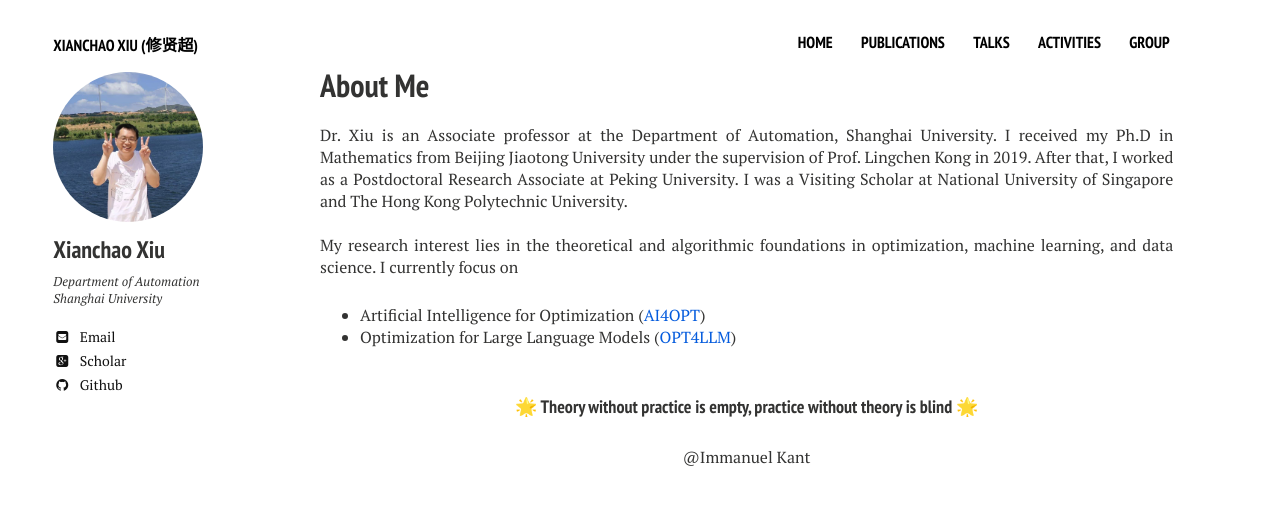
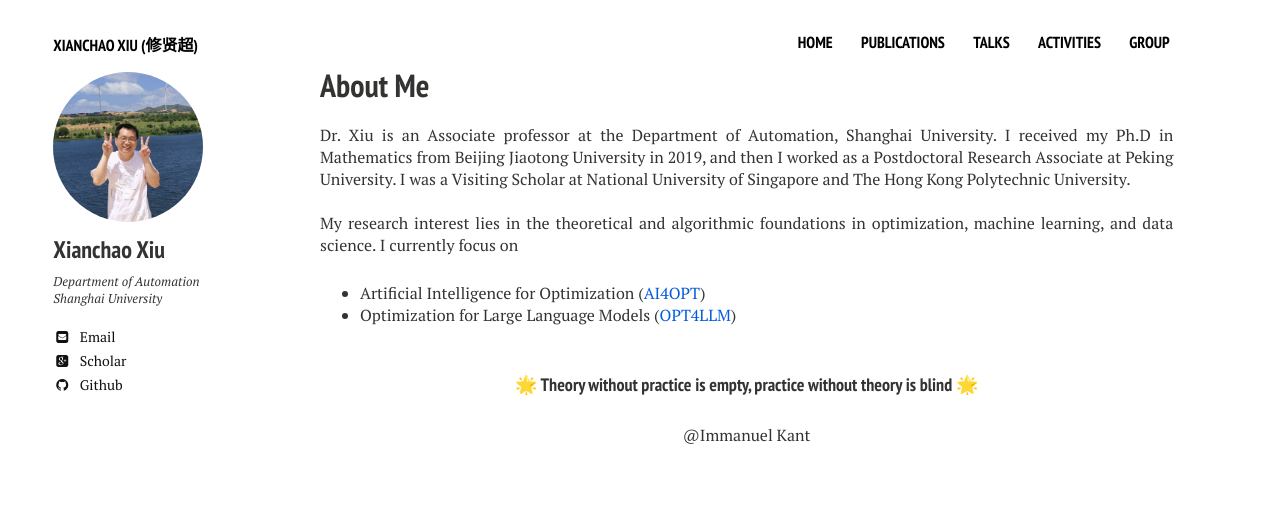
Before and after one commit to xianchaoxiu/xianchaoxiu.github.io, a Jekyll site: the page built from index.md, in a window 1280 px wide. Shown: the top 505 px of the page. Built offline with Jekyll 4.4.1, drawn with Linux system fonts in a browser that asks for light colours; nearby versions of some CDN libraries.

Commit message:
Update home2.html

```diff
--- a/_layouts/home2.html
+++ b/_layouts/home2.html
@@ -28,8 +28,7 @@
          <h1>About Me</h1>
          <p> Dr. Xiu is an Associate professor at the Department of Automation, Shanghai University.
 
-		I received my Ph.D in Mathematics from Beijing Jiaotong University under the supervision of Prof. Lingchen Kong in 2019.
-		After that, I worked as a Postdoctoral Research Associate at Peking University.
+		I received my Ph.D in Mathematics from Beijing Jiaotong University in 2019, and then I worked as a Postdoctoral Research Associate at Peking University.
 		I was a Visiting Scholar at National University of Singapore and The Hong Kong Polytechnic University. <br> <br>
 
 
```
